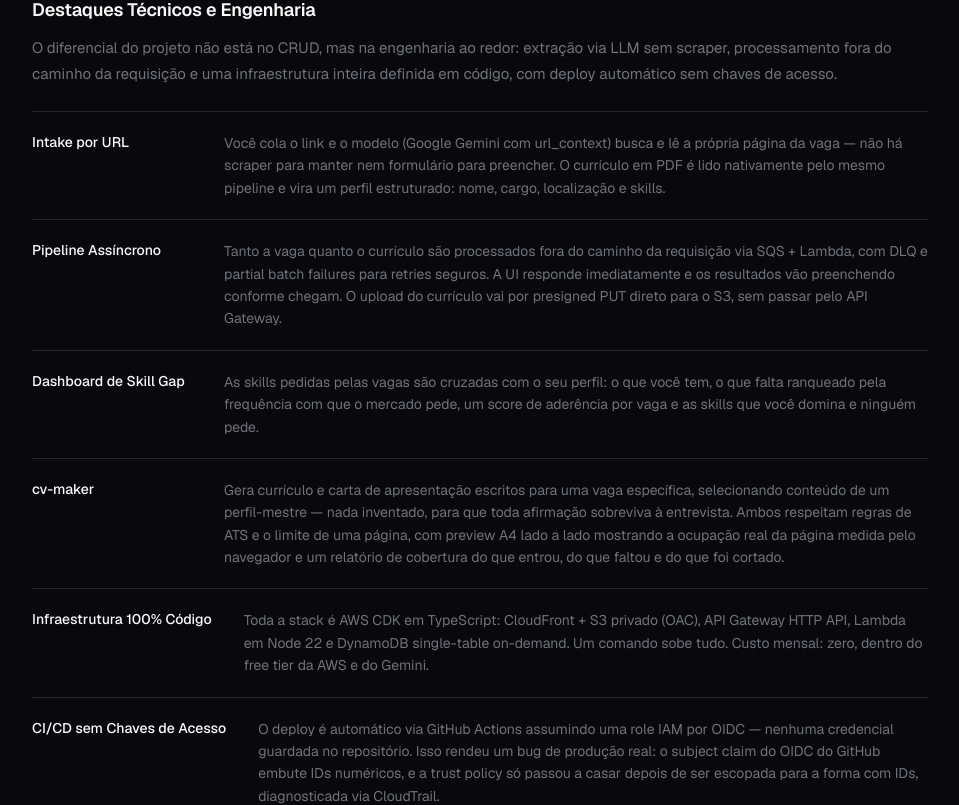
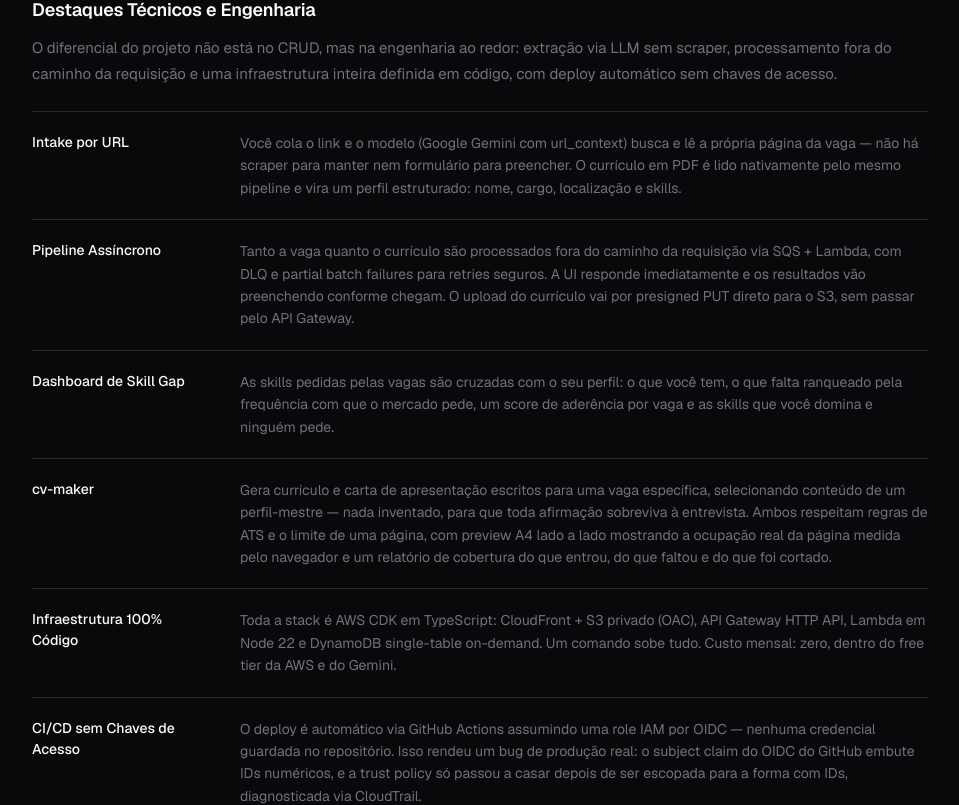
Before and after one commit to Kaleugit/kaleu.dev-site, a Next.js app: page /projetos/jobscope in a window 1280 px wide. Shown: the part 1415-2220 px from the top of the page, without its empty margins (160-1119 px from the left). Built offline with nearby package versions, Linux system fonts and the light colour scheme.

Commit message:
fix: alinha coluna de descrição nas linhas de detalhe de projeto
Co-Authored-By: Claude Fable 5 <noreply@anthropic.com>

```diff
--- a/app/globals.css
+++ b/app/globals.css
@@ -301,7 +301,7 @@ html {
   font-size: 0.875rem;
   font-weight: 500;
   color: var(--text);
-  min-width: 10rem;
+  width: 11rem;
   flex-shrink: 0;
 }
 
@@ -318,7 +318,7 @@ html {
   }
 
   .detail-row-title {
-    min-width: 0;
+    width: auto;
   }
 }
 
```
